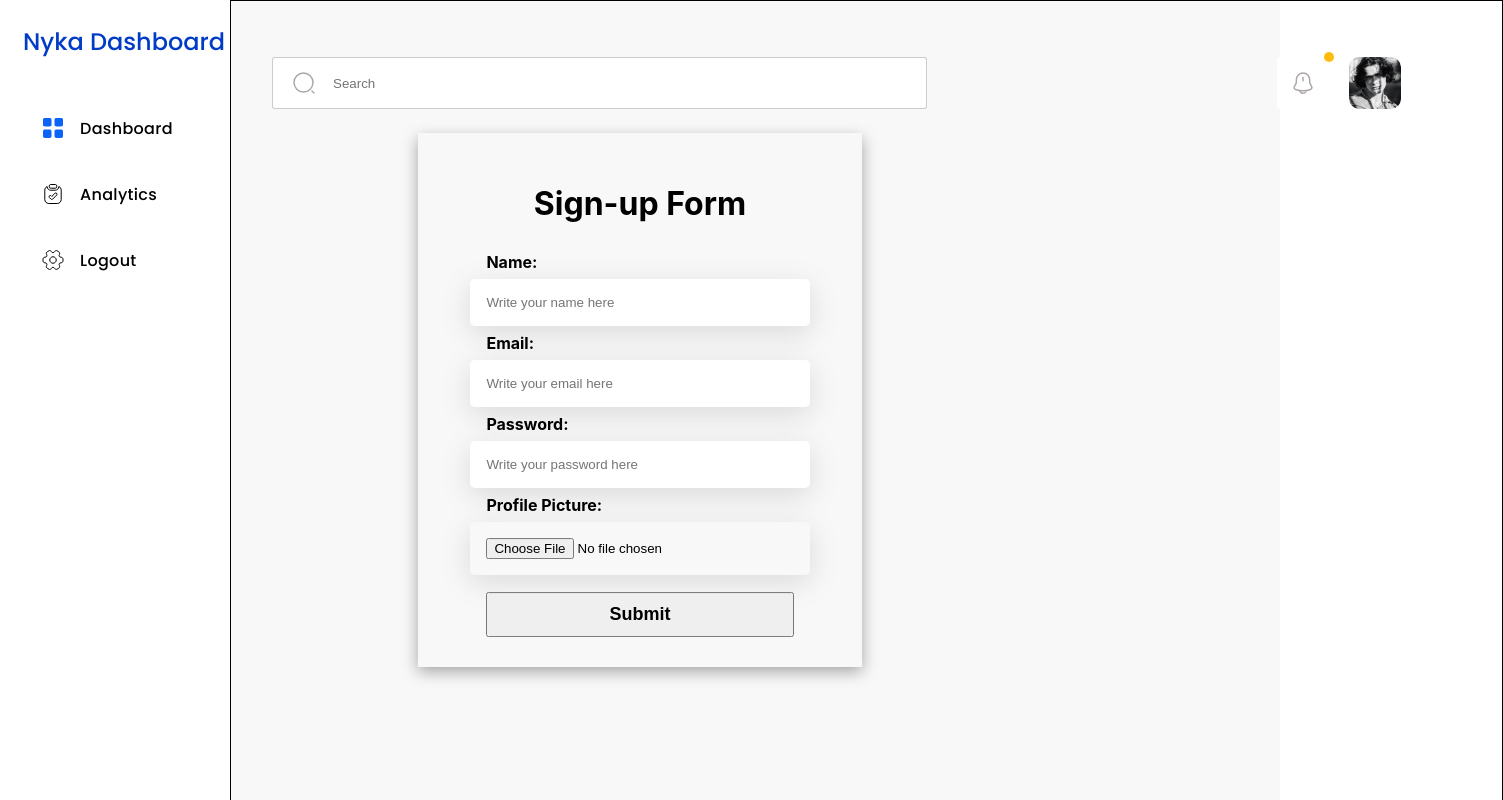
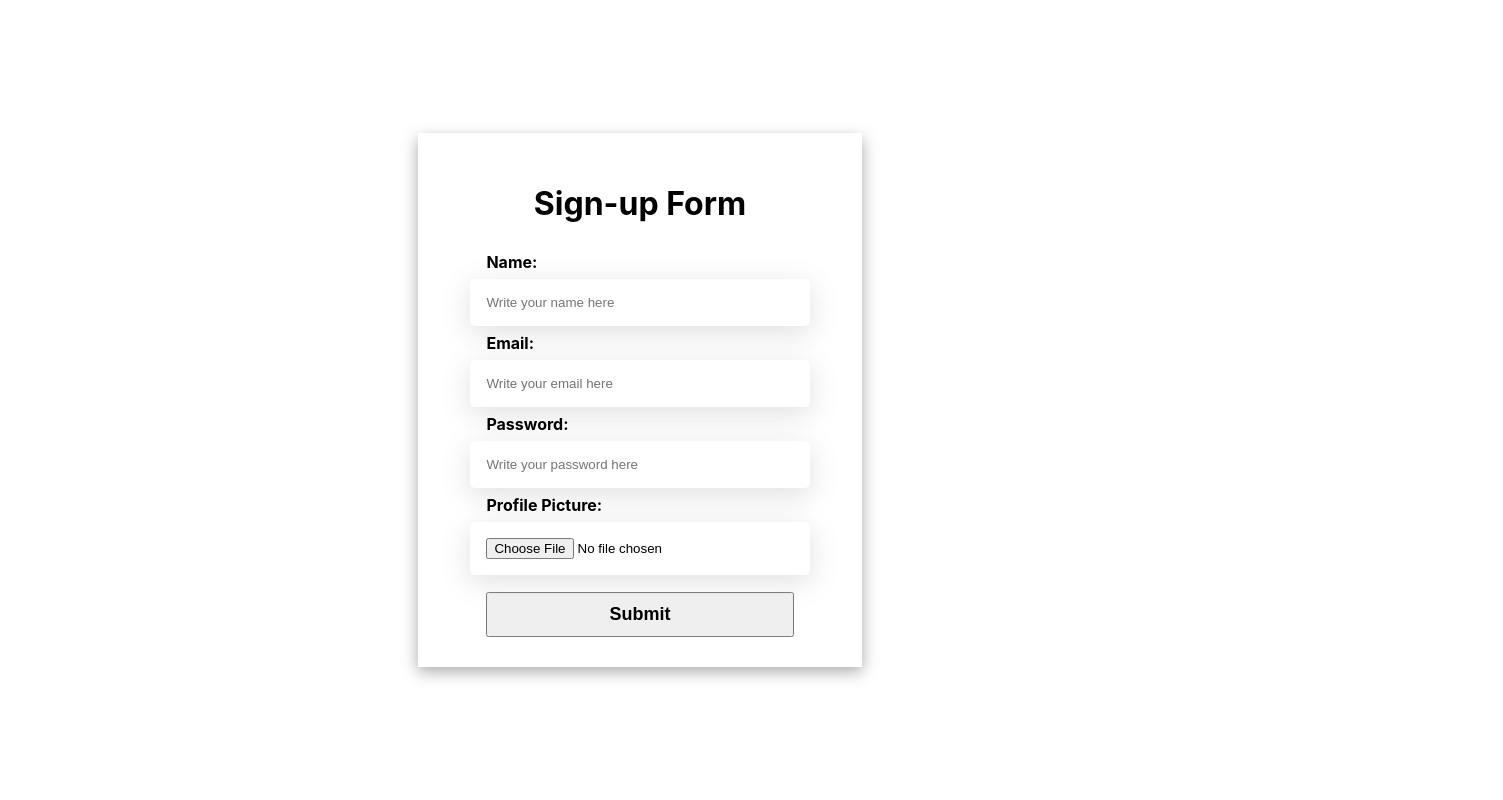
Before and after one commit to sagarkadamsearch/revision_assignment_sigma, a React (Create React App) app: page / in a window 1280 px wide. Shown: the top 800 px of the page, 1503 px wide, since content can reach past the window. Built offline with nearby package versions, Linux system fonts and the light colour scheme; the HTML template or start-up script is replaced by a standard one.

Commit message:
first commit

```diff
--- a/src/App.js
+++ b/src/App.js
@@ -1,11 +1,9 @@
 import './App.css';
-import Admin from "./Pages/Admin"
 import Signup from './Pages/Signup';
 
 function App() {
   return (
     <div className="App">
-     <Admin/>
      <Signup/>
     </div>
   );
--- a/src/Pages/admin.jsx
+++ /dev/null
@@ -1,196 +0,0 @@
-    import React, { useState } from 'react';
-    import { styled } from 'styled-components';
-
-
-    const Admin = () => {
-        const [activeDiv, setActiveDiv] = useState(null);
-
-        const arr = [{src:"/Data/SideBarLogos/group.svg",name:'Dashboard'},
-                     {src:"/Data/SideBarLogos/tick.svg",name:'Analytics'},
-                     {src:"/Data/SideBarLogos/setting.svg",name:'Logout'}
-                    ]
-
-       const SidebarDivs = arr.map((e,index)=> <div key={index}   className={index==activeDiv?'active':""} onClick={()=>setActiveDiv(index)}  ><img src={e.src}  alt="" /><p>{e.name}</p></div>)
-
-        return (
-            <StyledDIV>
-                <SideDIV>
-                <p>Nyka Dashboard</p>
-                <div className='OptionsDIV'>
-                    <div>
-                        {SidebarDivs}
-                    </div>
-                </div>
-                </SideDIV>
-                <LeftSideDIV>
-                    <div className='NavDIV'>
-                      <div>
-                        <img src="/Data/SideBarLogos/search.svg" alt="" />
-                        <input type="text" placeholder='Search'/>
-                     </div>
-                     <div className='Profile_NotificationDIV'>
-                       <div>
-                         <img src="/Data/SideBarLogos/notification-bing.svg" alt="" />
-                         <img src='/Data/SideBarLogos/Ellipse.svg'/>
-                       </div>
-                       <div>
-                        {/* Profile_Inage_Here_Present */}
-                       </div>
-                     </div>
-                    </div>
-                </LeftSideDIV>
-            </StyledDIV>
-        );
-    };
-
-    export default Admin;
-
-
-    const StyledDIV= styled.div`
-
-    *{
-        box-sizing: border-box;
-    }
-
-    width: 100%;
-    background-color: #F8F8F8;
-    display: flex;
-    `
-
-    const SideDIV = styled.div`
-    width: 230px;
-    background:#FFF;
-
-    &>p:nth-child(1){
-    color: #013CC6;
-    font-family: 'Poppins';
-    font-size: 24px;
-    font-style: normal;
-    font-weight: 500;
-    line-height: normal;
-    /* margin-top: 63px; */
-    margin-bottom: 0px;
-    margin-left: 18px;
-    }
-
-
-    &>div.OptionsDIV{
-    display: inline-flex;
-    height: 993px;
-    padding-bottom: 30px;
-    flex-direction: column;
-    align-items: flex-start;
-    gap: 525px;
-    flex-shrink: 0;
-    /* border: 1px solid black; */
-    margin-top: 57px;
-    margin-right: 58px;
-    margin-left: 41px;
-
-    &>div:nth-child(1){
-    display: flex;
-    flex-direction: column;
-    align-items: flex-start;
-    gap: 41px;
-
-    & div{
-        display: flex;
-        gap: 15px;
-        & img{
-            width: 24px;
-            height: 24px;
-            flex-shrink: 0;
-        }
-        &>p{
-            color: black;
-            font-family: Poppins;
-            font-size: 16px;
-            font-style: normal;
-            font-weight: 400;
-            line-height: normal;
-            letter-spacing: 0.32px;
-            margin: 0px;
-            margin-top: 0;
-        }
-    }
-
-    & div.active p{
-            color: #0B63F8;
-    }
-    }
-
-    }
-    `
-
-const LeftSideDIV = styled.div`
-    border: 1px solid black;
-
-    div.NavDIV{
-        display: flex;
-        width: 1129px;
-        justify-content: space-between;
-        align-items: center;
-        background: transparent;
-        margin-left: 41px;
-        margin-right: 101px;
-        margin-top: 56.1px;
-    }
-
-    div.NavDIV >div:nth-child(1){
-        position: relative;
-    }
-
-    div.NavDIV >div:nth-child(1)>input{
-        width: 655px;
-        height: 52px;
-        flex-shrink: 0;
-        border-radius: 3px;
-        border: 1px solid rgba(0, 0, 0, 0.20);
-        background: #FFF;
-        padding-left: 60px;
-        /* position: absolute; */
-        z-index: 1;
-    }
-
-    div.NavDIV >div:nth-child(1)>img{
-        position: absolute;
-        top:50%;
-        left: 20px;
-        transform: translateY(-50%);
-        z-index: 10;
-    }
-
-     div.NavDIV>div:nth-child(2){
-        display: flex;
-        align-items: flex-start;
-        gap: 20px;
-     }
-
-     .Profile_NotificationDIV>div:nth-child(1){
-        width: 52px;
-        height: 52px;
-        display: flex;
-        align-items: center;
-        justify-content: center;
-        flex-shrink: 0;
-        border-radius: 3px;
-        background: #FFF;
-        /* border: 1px solid black; */
-        position: relative;
-     }
-
-     .Profile_NotificationDIV>div:nth-child(1)>img:nth-child(2){
-        position: absolute;
-        top: -5px;
-        right: -5px;
-     }
-
-     .Profile_NotificationDIV>div:nth-child(2){
-        width: 52px;
-        height: 52px;
-        border-radius: 10px;
-        background: url('/Data/SideBarLogos/Profile_Avtar.png'), lightgray 50% / cover no-repeat;
-     }
-
-
-`
```
